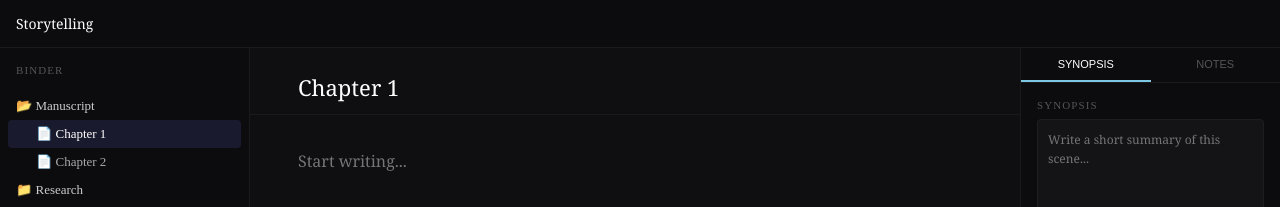
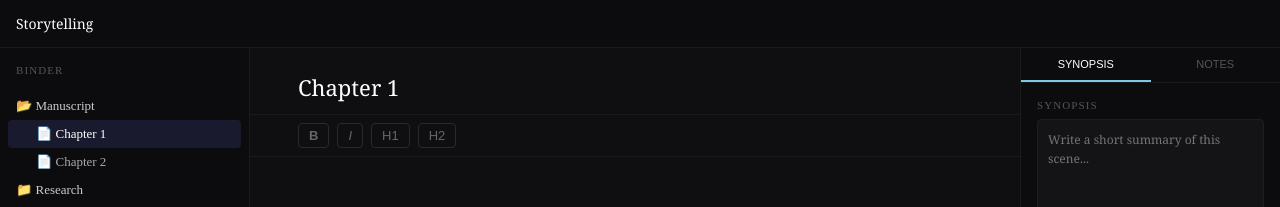
Before and after one commit to dukecarroll1122-ctrl/Storytelling-, a React (Vite) app: page / in a window 1280 px wide. Shown: the top 207 px of the page. Built offline with nearby package versions, Linux system fonts and the light colour scheme.

Commit message:
add TipTap rich text editor with bold italic headings

```diff
--- a/package.json
+++ b/package.json
@@ -10,6 +10,9 @@
     "preview": "vite preview"
   },
   "dependencies": {
+    "@tiptap/pm": "^3.22.5",
+    "@tiptap/react": "^3.22.5",
+    "@tiptap/starter-kit": "^3.22.5",
     "react": "^19.2.5",
     "react-dom": "^19.2.5"
   },
--- a/src/Editor.jsx
+++ b/src/Editor.jsx
@@ -1,20 +1,93 @@
-import { useState, useEffect } from 'react'
+import { useEffect, useState } from 'react'
+import { useEditor, EditorContent } from '@tiptap/react'
+import StarterKit from '@tiptap/starter-kit'
+
+const editorStyles = `
+  .ProseMirror {
+    outline: none;
+    min-height: 400px;
+    color: #d4d0c8;
+    font-family: Georgia, serif;
+    font-size: 16px;
+    line-height: 1.8;
+  }
+  .ProseMirror h1 {
+    color: #ffffff;
+    font-size: 36px;
+    font-weight: bold;
+    margin-bottom: 8px;
+    margin-top: 8px;
+  }
+  .ProseMirror h2 {
+    color: #dddddd;
+    font-size: 24px;
+    font-weight: bold;
+    margin-bottom: 6px;
+    margin-top: 6px;
+  }
+  .ProseMirror strong {
+    color: #ffffff;
+    font-weight: bold;
+  }
+  .ProseMirror em {
+    color: #d4d0c8;
+    font-style: italic;
+  }
+  .ProseMirror p {
+    margin-bottom: 4px;
+    margin-top: 0;
+  }
+`
 
 function Editor({ selectedDoc }) {
-  const [content, setContent] = useState(() => {
-    return localStorage.getItem(selectedDoc) || ''
+  const [title, setTitle] = useState(selectedDoc)
+  const [wordCount, setWordCount] = useState(0)
+
+  const editor = useEditor({
+    extensions: [StarterKit],
+    content: localStorage.getItem(selectedDoc) || '',
+    onUpdate: ({ editor }) => {
+      localStorage.setItem(selectedDoc, editor.getHTML())
+      const text = editor.state.doc.textContent.trim()
+      const count = text === '' ? 0 : text.split(/\s+/).length
+      setWordCount(count)
+    },
   })
-  const [title, setTitle] = useState(selectedDoc)
-
-  const wordCount = content.trim().split(/\s+/).filter(Boolean).length
 
   useEffect(() => {
     setTitle(selectedDoc)
-    const saved = localStorage.getItem(selectedDoc)
-    setContent(saved || '')
-  }, [selectedDoc])
+    if (editor) {
+      const saved = localStorage.getItem(selectedDoc) || ''
+      editor.commands.setContent(saved)
+      const text = editor.state.doc.textContent.trim()
+      const count = text === '' ? 0 : text.split(/\s+/).length
+      setWordCount(count)
+    }
+  }, [selectedDoc, editor])
+
+  const handleBold = (e) => {
+    e.preventDefault()
+    editor && editor.chain().focus().toggleBold().run()
+  }
+
+  const handleItalic = (e) => {
+    e.preventDefault()
+    editor && editor.chain().focus().toggleItalic().run()
+  }
+
+  const handleH1 = (e) => {
+    e.preventDefault()
+    editor && editor.chain().focus().toggleHeading({ level: 1 }).run()
+  }
+
+  const handleH2 = (e) => {
+    e.preventDefault()
+    editor && editor.chain().focus().toggleHeading({ level: 2 }).run()
+  }
 
   return (
+    <>
+      <style>{editorStyles}</style>
       <div style={{ flex: 1, display: 'flex', flexDirection: 'column', background: '#0f0f11' }}>
 
         <div style={{ padding: '24px 48px 0', borderBottom: '1px solid #1a1a1d' }}>
@@ -25,16 +98,31 @@ function Editor({ selectedDoc }) {
           />
         </div>
 
+        <div style={{ display: 'flex', gap: '8px', padding: '8px 48px', borderBottom: '1px solid #1a1a1d' }}>
+          <button
+            onMouseDown={handleBold}
+            style={{ background: editor?.isActive('bold') ? '#1a1a2e' : 'transparent', border: '1px solid #2a2a2e', color: editor?.isActive('bold') ? '#fff' : '#666', borderRadius: '4px', padding: '4px 10px', cursor: 'pointer', fontWeight: 'bold', fontSize: '13px' }}>
+            B
+          </button>
+          <button
+            onMouseDown={handleItalic}
+            style={{ background: editor?.isActive('italic') ? '#1a1a2e' : 'transparent', border: '1px solid #2a2a2e', color: editor?.isActive('italic') ? '#fff' : '#666', borderRadius: '4px', padding: '4px 10px', cursor: 'pointer', fontStyle: 'italic', fontSize: '13px' }}>
+            I
+          </button>
+          <button
+            onMouseDown={handleH1}
+            style={{ background: editor?.isActive('heading', { level: 1 }) ? '#1a1a2e' : 'transparent', border: '1px solid #2a2a2e', color: editor?.isActive('heading', { level: 1 }) ? '#fff' : '#666', borderRadius: '4px', padding: '4px 10px', cursor: 'pointer', fontSize: '13px' }}>
+            H1
+          </button>
+          <button
+            onMouseDown={handleH2}
+            style={{ background: editor?.isActive('heading', { level: 2 }) ? '#1a1a2e' : 'transparent', border: '1px solid #2a2a2e', color: editor?.isActive('heading', { level: 2 }) ? '#fff' : '#666', borderRadius: '4px', padding: '4px 10px', cursor: 'pointer', fontSize: '13px' }}>
+            H2
+          </button>
+        </div>
+
         <div style={{ flex: 1, padding: '32px 48px', overflow: 'auto' }}>
-        <textarea
-          value={content}
-          onChange={(e) => {
-            setContent(e.target.value)
-            localStorage.setItem(selectedDoc, e.target.value)
-          }}
-          placeholder="Start writing..."
-          style={{ width: '100%', height: '100%', background: 'transparent', border: 'none', outline: 'none', color: '#d4d0c8', fontSize: '16px', fontFamily: 'Georgia', lineHeight: '1.8', resize: 'none' }}
-        />
+          <EditorContent editor={editor} />
         </div>
 
         <div style={{ padding: '8px 48px', borderTop: '1px solid #1a1a1d', color: '#555', fontSize: '12px' }}>
@@ -42,6 +130,7 @@ function Editor({ selectedDoc }) {
         </div>
 
       </div>
+    </>
   )
 }
 
```
Also changed, not shown: 1 other file (tests, documents, lock files or other folders). Lines whose indentation alone changed are shown as unchanged.
